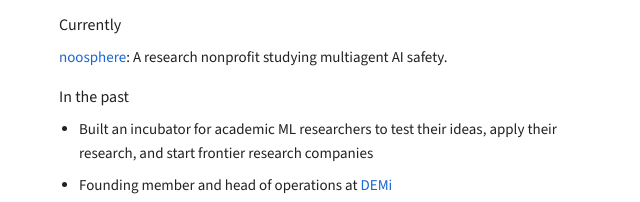
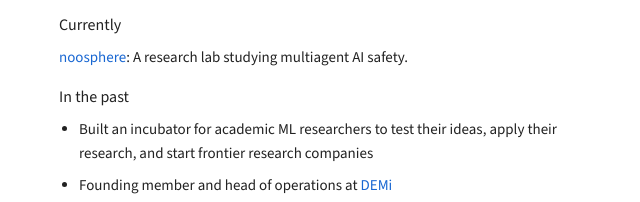
Before and after one commit to kadair1/kadair.xyz, a plain HTML site: page index.html in a window 1280 px wide. Shown: the part 225-427 px from the top of the page, 311-951 px from the left. Drawn offline with nearby package versions, Linux system fonts and the light colour scheme.

Commit message:
Describe Noosphere as a research lab

```diff
--- a/index.html
+++ b/index.html
@@ -11,14 +11,14 @@
   <!-- Open Graph / social -->
   <meta property="og:type" content="profile">
   <meta property="og:title" content="Kadair Eskandar">
-  <meta property="og:description" content="A research nonprofit studying multiagent AI safety.">
+  <meta property="og:description" content="A research lab studying multiagent AI safety.">
   <meta property="og:url" content="https://kadair.xyz/">
   <meta property="og:image" content="https://kadair.xyz/photo.png">
   <meta property="og:site_name" content="Kadair Eskandar">
   <!-- Twitter -->
   <meta name="twitter:card" content="summary">
   <meta name="twitter:title" content="Kadair Eskandar">
-  <meta name="twitter:description" content="A research nonprofit studying multiagent AI safety.">
+  <meta name="twitter:description" content="A research lab studying multiagent AI safety.">
   <link rel="preconnect" href="https://fonts.googleapis.com">
   <link rel="preconnect" href="https://fonts.gstatic.com" crossorigin>
   <link href="https://fonts.googleapis.com/css2?family=Source+Sans+3:wght@400;500;600&display=swap" rel="stylesheet">
@@ -59,7 +59,7 @@
 
     <section class="section">
       <h2>Currently</h2>
-      <p><a href="https://noospherelab.org/" target="_blank" rel="noopener">noosphere</a>: A research nonprofit studying multiagent AI safety.</p>
+      <p><a href="https://noospherelab.org/" target="_blank" rel="noopener">noosphere</a>: A research lab studying multiagent AI safety.</p>
     </section>
 
     <section class="section">
```
